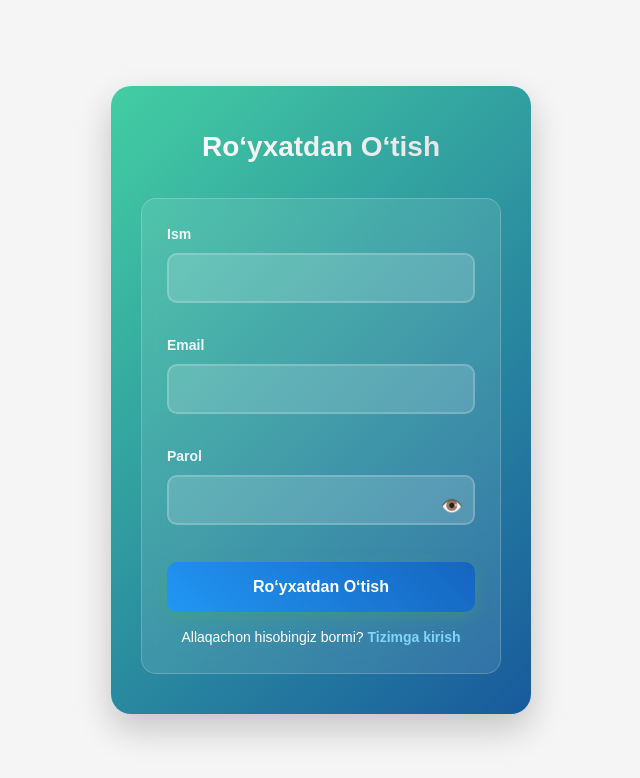
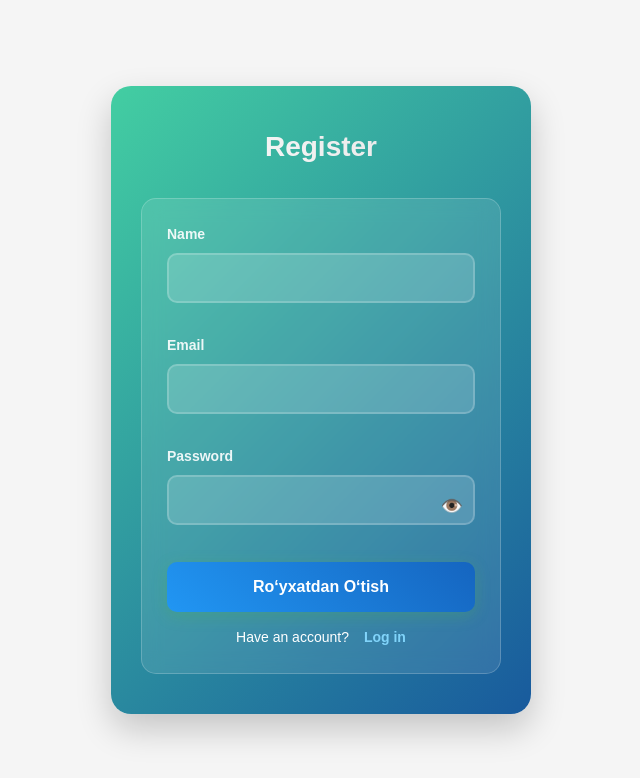
Before and after one commit to samuraix-09/u-commerce, a React (Vite) app: page /signin in a window 1280 px wide. Shown: the top 778 px of the page, without its empty margins (319-959 px from the left). Built offline with nearby package versions, Linux system fonts and the light colour scheme.

Commit message:
Route protecting is added

```diff
--- a/src/App.jsx
+++ b/src/App.jsx
@@ -1,6 +1,6 @@
-import { createBrowserRouter, RouterProvider } from 'react-router-dom'
+import { createBrowserRouter, Navigate, RouterProvider } from 'react-router-dom'
 import './App.css'
-import Root from './Root'
+import Root from './ProtectedRoot'
 import { useState } from 'react'
 import EnterPage from './pages/EnterPage'
 import Login from './pages/Login'
@@ -10,25 +10,33 @@ import Search from './pages/Search'
 import Saved from './pages/Saved'
 import Cart from './pages/Cart'
 import Account from './pages/Account'
+import PublicRoot from './PublicRoot'
+import ProtectedRoot from './ProtectedRoot'
+import ProtectedRoute from './ProtectedRoute'
 
 function App() {
-  const [status , setStatus] = useState("entering")
   const router = createBrowserRouter([
     {
-      path:"/",
-      element:<Root status={status}/>,
-      children:[
-        {path:"/", element:<EnterPage/>},
-        {path:"/login" , element:<Login setStatus={setStatus}/>},
-        {path:"/signin" , element:<SignIn/>},
-        {path:"/home" , element:<Home changeStatus={setStatus}/>},
-        {path:"/search" , element:<Search/>},
-        {path:"/saved" , element:<Saved/>},
-        {path:"/cart" , element:<Cart/>},
-        {path:"/account" , element:<Account/>}
-      ]
-    }
-  ])
+      element: <PublicRoot />,
+      children: [
+        { path: "/login", element: <Login /> },
+        { path: "/signin", element: <SignIn /> },
+        { path: "/", element: <EnterPage /> },
+      ],
+    },
+    {
+      element: <ProtectedRoot />,
+      children: [
+        { path: "/home", element: <ProtectedRoute><Home /></ProtectedRoute> },
+        { path: "/search", element: <ProtectedRoute><Search /></ProtectedRoute> },
+        { path: "/saved", element: <ProtectedRoute><Saved /></ProtectedRoute> },
+        { path: "/cart", element: <ProtectedRoute><Cart /></ProtectedRoute> },
+        { path: "/account", element: <ProtectedRoute><Account /></ProtectedRoute> },
+      ],
+    },
+    { path: "*", element: <Navigate to="/" /> },
+  ]);
+
   return <RouterProvider router={router}></RouterProvider>
 }
 
--- /dev/null
+++ b/src/ProtectedRoot.jsx
@@ -0,0 +1,13 @@
+import { Outlet } from "react-router-dom";
+import Header from "./components/Header";
+import Footer from "./components/Footer";
+
+export default function ProtectedRoot() {
+  return (
+    <>
+      <Header />
+      <Outlet />
+      <Footer />
+    </>
+  );
+};
--- /dev/null
+++ b/src/ProtectedRoute.jsx
@@ -0,0 +1,13 @@
+import { useEffect } from "react";
+import { useNavigate } from "react-router-dom";
+
+export default function ProtectedRoute({ children }) {
+    const navigate = useNavigate();
+    const isLoggedIn = !!localStorage.getItem("loginConf");
+
+    useEffect(() => {
+        if (!isLoggedIn) navigate("/login");
+    }, [isLoggedIn]);
+
+    return isLoggedIn ? children : null;
+};
--- /dev/null
+++ b/src/PublicRoot.jsx
@@ -0,0 +1,5 @@
+import { Outlet } from "react-router-dom";
+
+export default function PublicRoot() {
+  return <Outlet />; // faqat sign in / log in, header / footer yo‘q
+};
--- a/src/Root.jsx
+++ /dev/null
@@ -1,19 +0,0 @@
-import { Outlet } from "react-router-dom"
-import Header from "./components/Header"
-import Footer from "./components/Footer"
-
-function Root({status}){
-    return <div>
-            {status === "entering" && <div>
-                   <Outlet></Outlet>
-                </div>}
-                {status === "entered" &&
-                <div>
-                    <Header/>
-                    <Outlet></Outlet>
-                    <Footer/>
-                </div>
-                }
-    </div>
-}
-export default Root
--- a/src/pages/Home.jsx
+++ b/src/pages/Home.jsx
@@ -1,6 +1,6 @@
 import { useNavigate } from "react-router-dom"
 
-function Home({changeStatus}){
+function Home(){
     let navigate = useNavigate();
     function changed(){
         changeStatus("entering");
@@ -8,7 +8,7 @@ function Home({changeStatus}){
     }
     return <div>
         <h1>Bu home page</h1>
-        <button onClick={changed}>Logout</button>
+        <button>Logout</button>
     </div>
 }
 
--- a/src/pages/Signin.css
+++ b/src/pages/Signin.css
@@ -23,6 +23,7 @@
   font-size: 28px;
   font-weight: 700;
   background: linear-gradient(45deg, #fff, #e0e0e0);
+  background-clip: initial;
   -webkit-background-clip: text;
   -webkit-text-fill-color: transparent;
 }
--- a/src/pages/Signin.jsx
+++ b/src/pages/Signin.jsx
@@ -37,7 +37,6 @@ export default function Signin() {
       };
 
       localStorage.setItem("loginConf", JSON.stringify(data));
-      console.log(data);
 
       navigate("/home");
     } catch (err) {
@@ -50,14 +49,14 @@ export default function Signin() {
   return (
     <div className="container signin-container">
       <div className="signin-header">
-        <h2>Ro‘yxatdan O‘tish</h2>
+        <h2>Register</h2>
       </div>
 
       <form onSubmit={handleSubmit} className="signin-form">
         {error && <div className="error-message">{error}</div>}
 
         <div className="form-group">
-          <label>Ism</label>
+          <label>Name</label>
           <input
             type="text"
             value={name}
@@ -83,7 +82,7 @@ export default function Signin() {
         </div>
 
         <div className="form-group">
-          <label>Parol</label>
+          <label>Password</label>
           <div className="password-wrapper">
             <input
               type={showPassword ? "text" : "password"}
@@ -110,8 +109,8 @@ export default function Signin() {
         </button>
 
         <div className="signin-link">
-          <span>Allaqachon hisobingiz bormi? </span>
-          <Link to="/login">Tizimga kirish</Link>
+          <span style={{marginRight: "15px"}}>Have an account?</span>
+          <Link to="/login">Log in</Link>
         </div>
       </form>
     </div>
```
